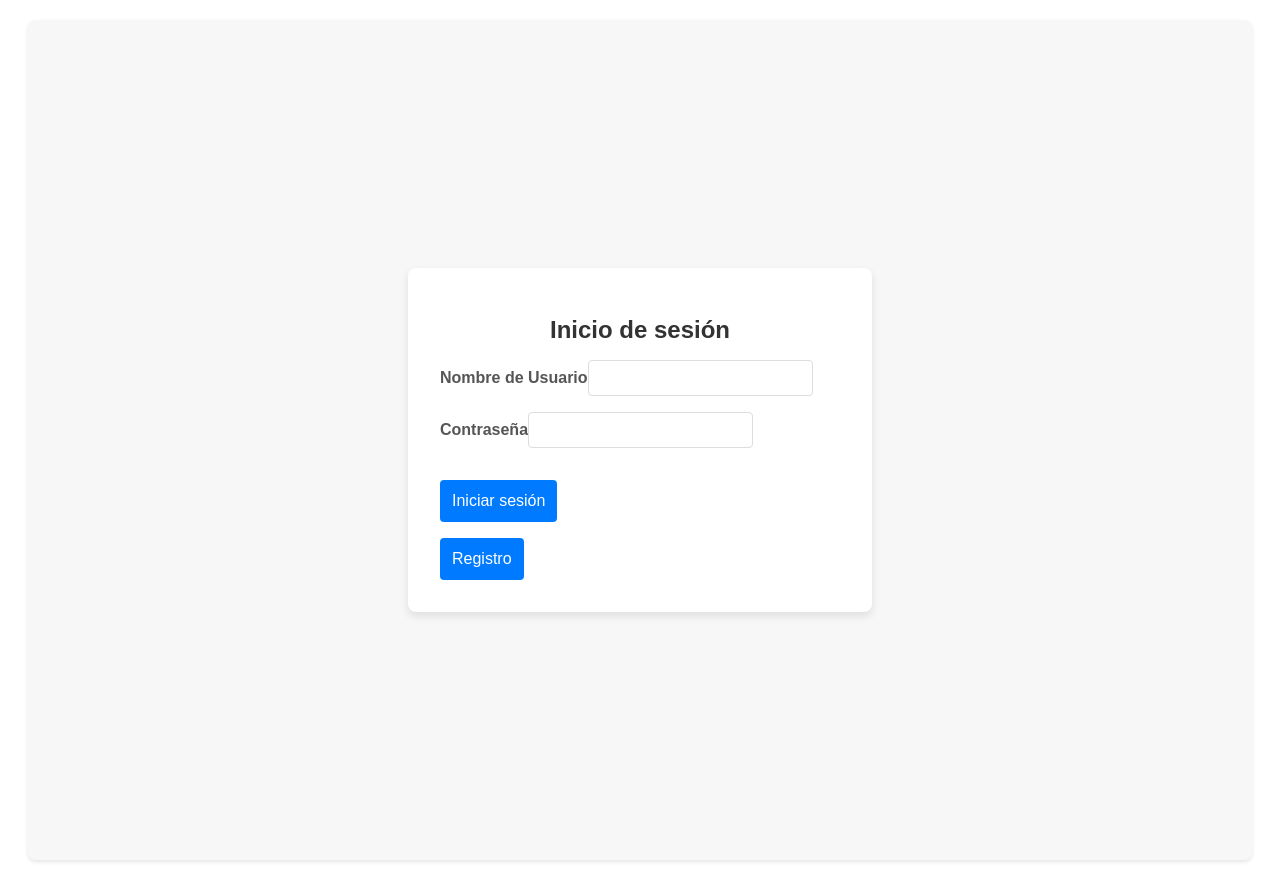
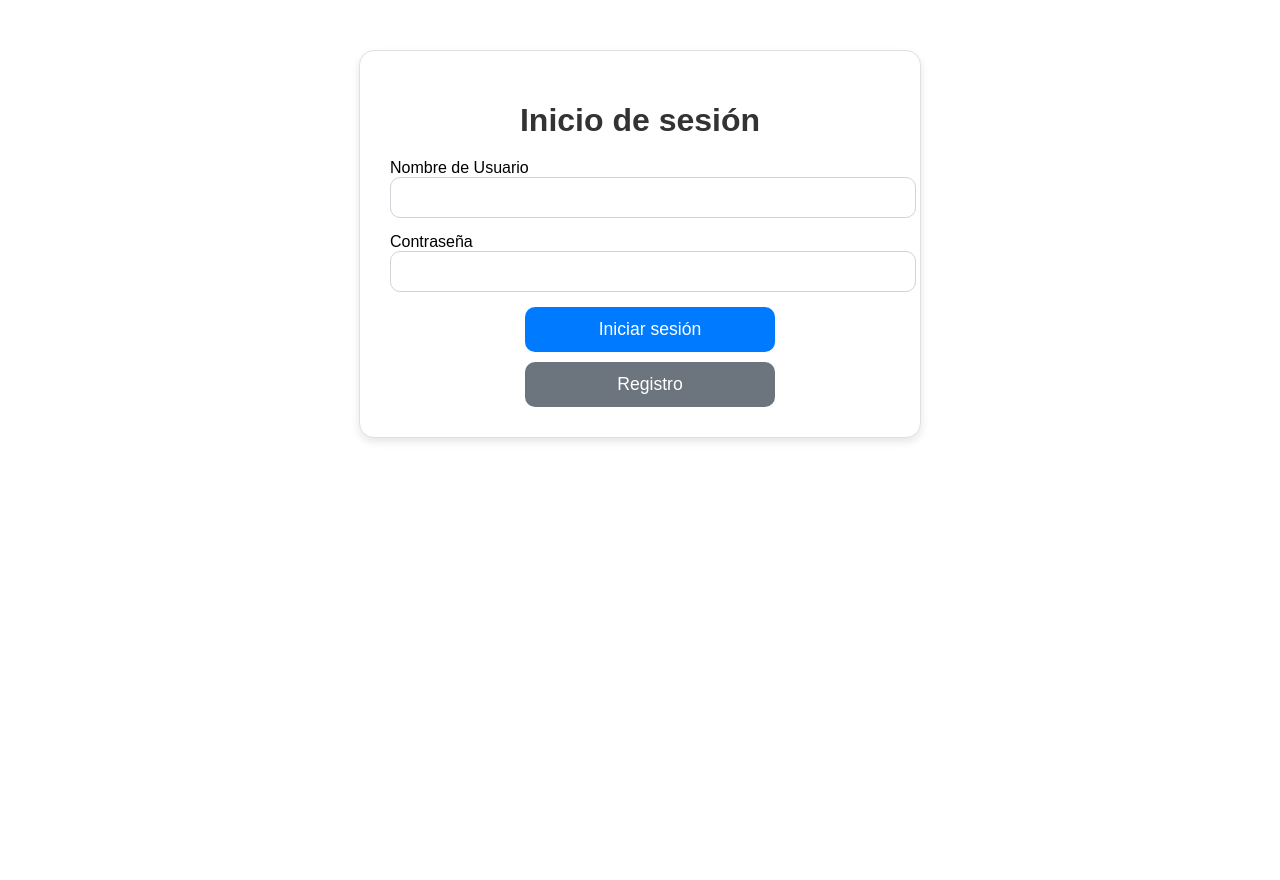
Before and after one commit to JasonN13/FrontDBlibreria, a React (Vite) app: page / in a window 1280 px wide. After the commit the page ends 800 px from the top, so only its background shows below. Built offline with nearby package versions, Linux system fonts and the light colour scheme.

Commit message:
diseño perron

```diff
--- a/src/Style/Inisio.css
+++ /dev/null
@@ -1,72 +0,0 @@
-/* Estilo general para el contenedor principal */
-.container {
-    display: flex;
-    justify-content: center;
-    align-items: center;
-    min-height: 100vh;
-    background-color: #f7f7f7;
-}
-
-/* Estilo para el formulario */
-#frm {
-    background: #fff;
-    padding: 2rem;
-    border-radius: 8px;
-    box-shadow: 0 4px 8px rgba(0, 0, 0, 0.1);
-    max-width: 400px;
-    width: 100%;
-}
-
-/* Estilo para los encabezados */
-#frm h1 {
-    font-size: 1.5rem;
-    margin-bottom: 1rem;
-    text-align: center;
-    color: #333;
-}
-
-/* Estilo para las etiquetas de los inputs */
-#frm .form-label {
-    font-weight: bold;
-    color: #555;
-}
-
-/* Estilo para los inputs */
-#frm .form-control {
-    border: 1px solid #ddd;
-    border-radius: 4px;
-    padding: 0.5rem;
-    font-size: 1rem;
-    margin-bottom: 1rem;
-}
-
-/* Estilo para los botones */
-#frm #btn {
-    margin-top: 1rem;
-}
-
-#frm .btn {
-    background-color: #007bff;
-    border: none;
-    color: #fff;
-    padding: 0.75rem;
-    font-size: 1rem;
-    border-radius: 4px;
-    cursor: pointer;
-    transition: background-color 0.3s ease;
-}
-
-#frm .btn:hover {
-    background-color: #0056b3;
-}
-
-/* Estilo adicional para responsividad */
-@media (max-width: 768px) {
-    .container {
-        padding: 1rem;
-    }
-
-    #frm {
-        padding: 1.5rem;
-    }
-}
--- /dev/null
+++ b/src/Style/login.css
@@ -0,0 +1,88 @@
+#registro-container {
+    max-width: 500px;
+    margin: 50px auto;
+    padding: 30px;
+    background-color: #ffffff;
+    border-radius: 15px;
+    box-shadow: 0 4px 8px rgba(0, 0, 0, 0.1);
+    border: 1px solid #e0e0e0;
+    transition: box-shadow 0.3s ease-in-out;
+}
+
+#registro-container:hover {
+    box-shadow: 0 8px 16px rgba(0, 0, 0, 0.2);
+}
+
+#registro-form {
+    display: flex;
+    flex-direction: column;
+}
+
+#titulo {
+    font-size: 2rem;
+    color: #333;
+    margin-bottom: 20px;
+    text-align: center;
+    font-weight: 700;
+}
+
+#nombre-usuario, #contrasena {
+    width: 100%;
+    padding: 12px;
+    margin-bottom: 15px;
+    border: 1px solid #ced4da;
+    border-radius: 10px;
+    transition: border-color 0.3s ease-in-out, box-shadow 0.3s ease-in-out;
+}
+
+#nombre-usuario:focus, #contrasena:focus {
+    border-color: #007bff;
+    box-shadow: 0 0 8px rgba(0, 123, 255, 0.25);
+}
+
+#iniciar-sesion-btn, #registro-btn {
+    padding: 12px 0;
+    font-size: 1.1rem;
+    border-radius: 10px;
+    border: none;
+    transition: background-color 0.3s ease-in-out;
+}
+
+#iniciar-sesion-btn {
+    background-color: #007bff;
+    color: white;
+    margin-bottom: 10px;
+    margin-left: 27%;
+    width: 50%;
+}
+
+#iniciar-sesion-btn:hover {
+    background-color: #0056b3;
+}
+
+#registro-btn {
+    background-color: #6c757d;
+    color: white;
+    margin-left: 27%;
+    width: 50%;
+}
+
+#registro-btn:hover {
+    background-color: #5a6268;
+}
+
+/* Responsive adjustments */
+@media (max-width: 768px) {
+    #registro-container {
+        padding: 20px;
+        margin: 20px;
+    }
+
+    #titulo {
+        font-size: 1.5rem;
+    }
+
+    #iniciar-sesion-btn, #registro-btn {
+        font-size: 1rem;
+    }
+}
--- a/src/componentscreen/inisio.jsx
+++ b/src/componentscreen/inisio.jsx
@@ -1,28 +1,28 @@
 import React from 'react';
 import { InisioSesionfrmHook } from '../Hooks/InisioSesionfrmHook';
-import '..//Style//Inisio.css'
+import '..//Style//login.css'
 
 export const Inisio = () => {
-    const { dataform, changehandler, submitHandler,Registrar } = InisioSesionfrmHook();
+    const { dataform, changehandler, submitHandler, Registrar } = InisioSesionfrmHook();
 
     return (
         <>
-            <div className='container' id='Registro'>
-                <form id='frm' onSubmit={submitHandler}>
-                    <h1>Inicio de sesión</h1>
+            <div className='container' id='registro-container'>
+                <form id='registro-form' onSubmit={submitHandler}>
+                    <h1 id='titulo'>Inicio de sesión</h1>
                     <div className="mt-3">
-                        <label htmlFor="exampleInputEmail1" className="form-label">Nombre de Usuario</label>
-                        <input onChange={changehandler} type="text" className="form-control" name='nombre_usuario' />
+                        <label htmlFor="nombre-usuario" className="form-label">Nombre de Usuario</label>
+                        <input id='nombre-usuario' onChange={changehandler} type="text" className="form-control" name='nombre_usuario' />
                     </div>
                     <div className="mt-3">
-                        <label htmlFor="exampleInputPassword1" className="form-label">Contraseña</label>
-                        <input onChange={changehandler} type="password" className="form-control" name='contrasena' />
+                        <label htmlFor="contrasena" className="form-label">Contraseña</label>
+                        <input id='contrasena' onChange={changehandler} type="password" className="form-control" name='contrasena' />
                     </div>
-                    <div className='mt-3' id='btn'>
-                        <button type="submit" className="btn btn-primary w-100">Iniciar sesión</button>
+                    <div className='mt-3'>
+                        <button id='iniciar-sesion-btn' type="submit" className="btn btn-primary w-100">Iniciar sesión</button>
                     </div>
-                    <div className='mt-3' id='btn'>
-                        <button type="button" onClick={Registrar} className="btn btn-primary w-100">Registro</button>
+                    <div className='mt-3'>
+                        <button id='registro-btn' type="button" onClick={Registrar} className="btn btn-primary w-100">Registro</button>
                     </div>
                 </form>
             </div>
```
